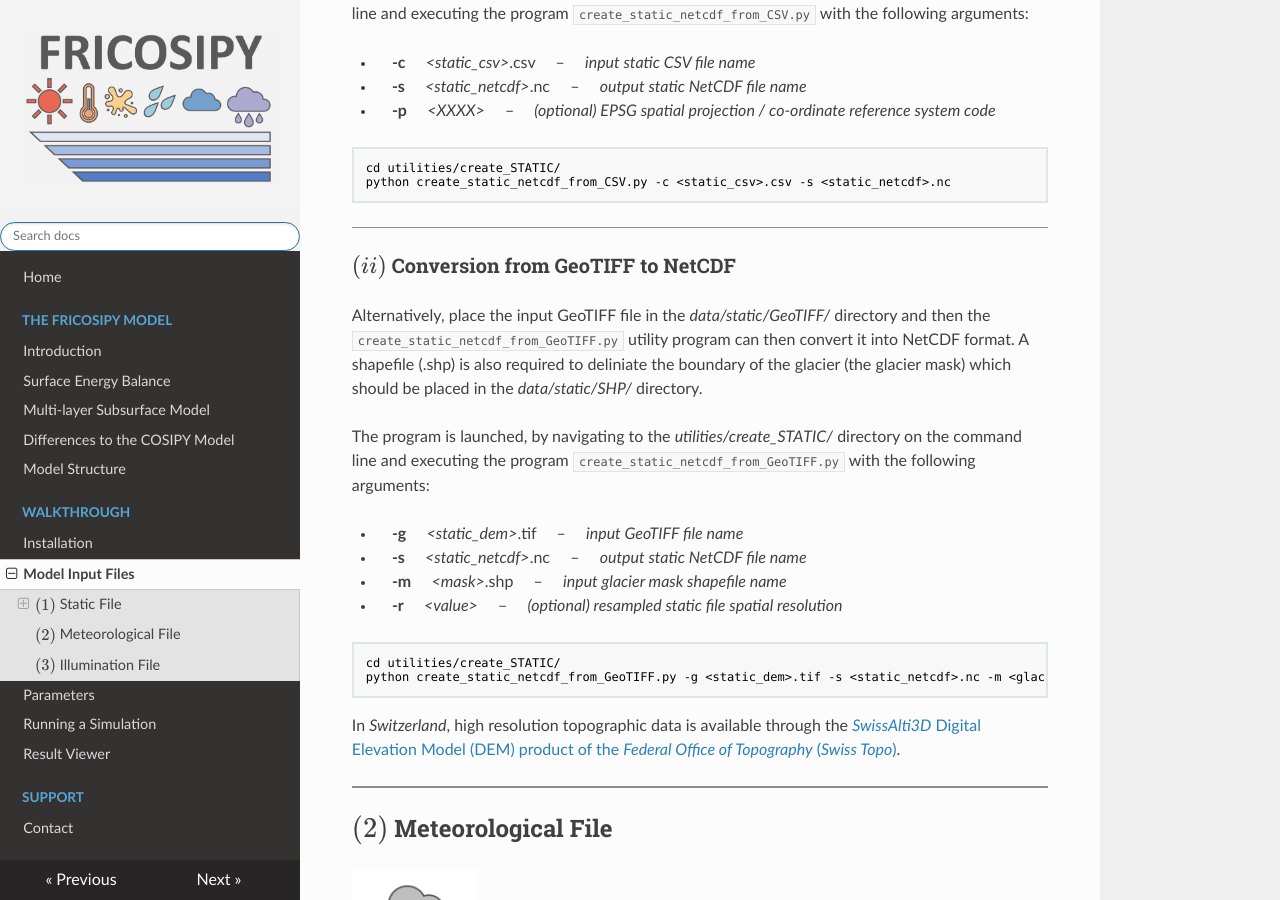
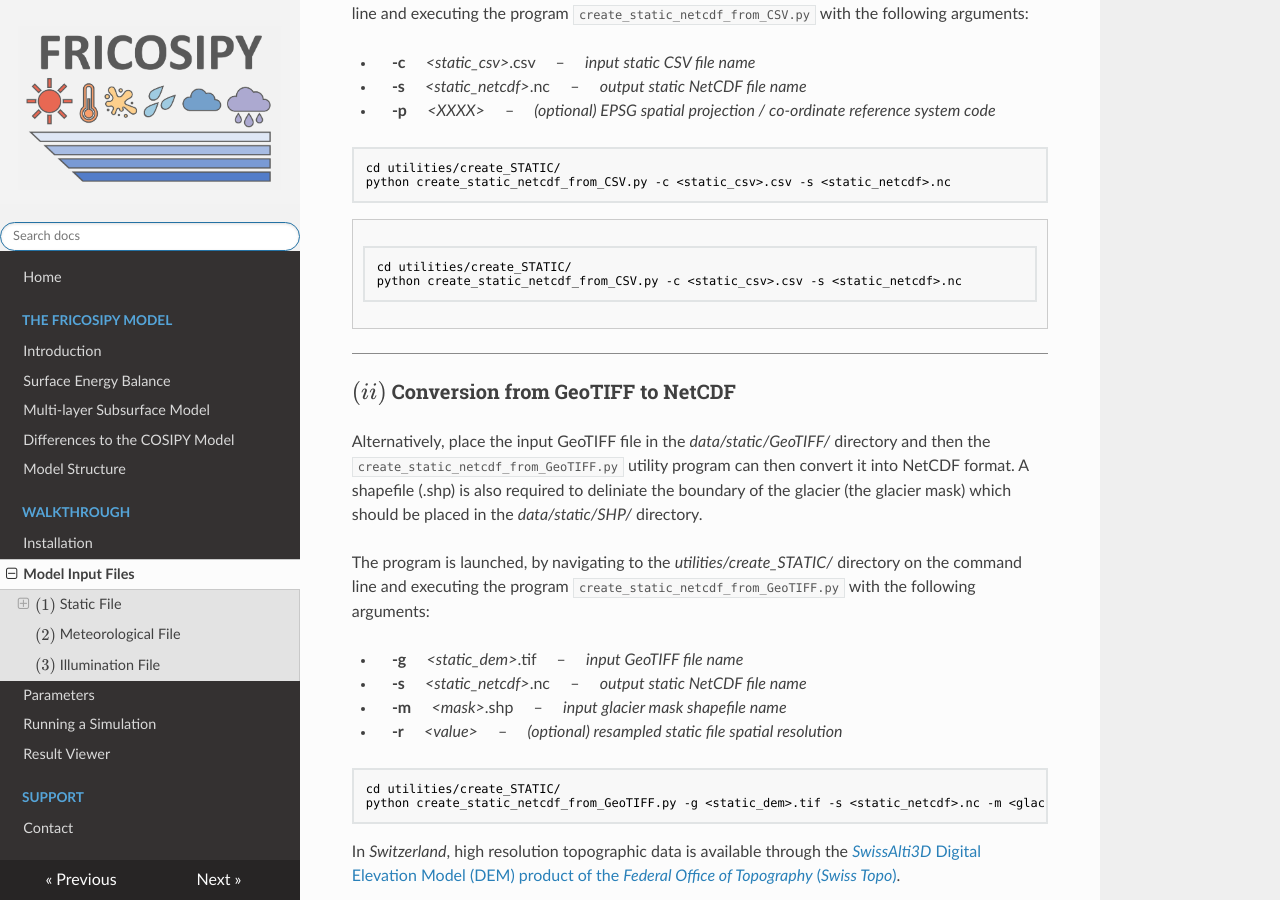
Before and after one commit to MarcusGastaldello/FRICOSIPY, an MkDocs documentation site: the page built from docs/model_input_files.md, in a window 1280 px wide and 900 px high, scrolled down 1615 px. Built offline with MkDocs 1.6.1, drawn with Linux system fonts in a browser that asks for light colours.

Commit message:
Enhance documentation with code block for NetCDF creation
Added a code block for creating static NetCDF from CSV in documentation.

````diff
--- a/docs/model_input_files.md
+++ b/docs/model_input_files.md
@@ -68,6 +68,13 @@ The program is launched, by navigating to the *utilities/create_STATIC/* directo
 cd utilities/create_STATIC/
 python create_static_netcdf_from_CSV.py -c <static_csv>.csv -s <static_netcdf>.nc
 ```
+
+<div style="border:1px solid #ccc; padding:10px; background:#f9f9f9; max-width:100%; overflow-x:auto;">
+```
+cd utilities/create_STATIC/
+python create_static_netcdf_from_CSV.py -c <static_csv>.csv -s <static_netcdf>.nc
+```
+</div>
 
 <hr style="height:1px; background-color:#8b8b8b; border:none;" />
 
````
